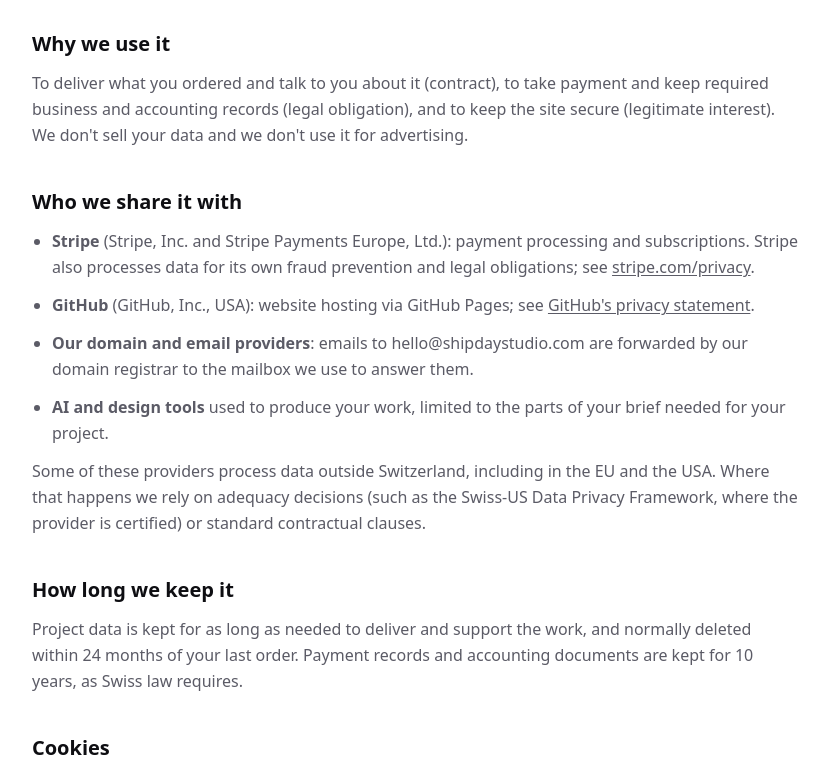
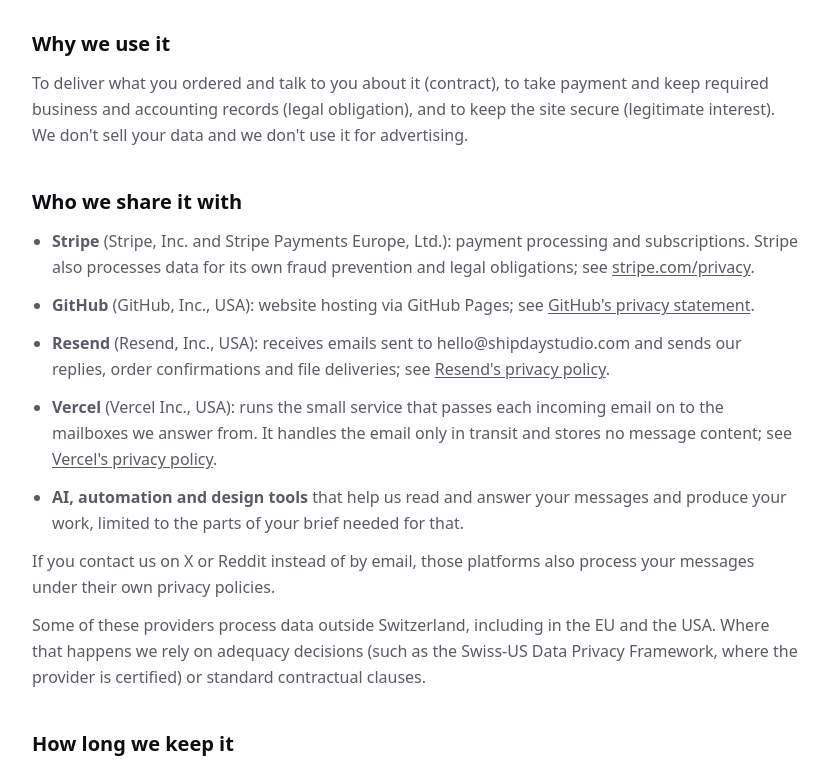
Before and after one commit to SALTAAI/shipday-studio-site, a Next.js app: page /privacy in a window 1280 px wide. Shown: the part 1072-1847 px from the top of the page, without its empty margins (64-892 px from the left). Built offline with nearby package versions, Linux system fonts and the light colour scheme.

Commit message:
Legal: correct /privacy processors (Resend receives and sends hello@ email, Vercel relay passes it on in transit; replaces the wrong 'forwarded by our domain registrar' line), widen AI bullet to AI, automation and design tools, add X/Reddit platform line, date 24 October 2026; no personal data

```diff
--- a/src/app/privacy/page.tsx
+++ b/src/app/privacy/page.tsx
@@ -7,12 +7,12 @@ import { pageMeta } from "@/lib/seo";
 export const metadata: Metadata = pageMeta({
   path: "/privacy",
   title: "Privacy Policy",
-  description: "How Shipday Studio handles your personal data: Stripe payments, email briefs and GitHub Pages hosting. No tracking cookies.",
+  description: "How Shipday Studio handles your personal data: Stripe payments, email via Resend, GitHub Pages hosting. No tracking cookies.",
 });
 
 export default function Privacy() {
   return (
-    <LegalPage title="Privacy Policy" updated="21 October 2026">
+    <LegalPage title="Privacy Policy" updated="24 October 2026">
       <p>
         This policy explains what personal data Shipday Studio collects and why. We follow the Swiss Federal Act on Data
         Protection (FADP) and, where it applies to you, the EU General Data Protection Regulation (GDPR).
@@ -35,9 +35,11 @@ export default function Privacy() {
       <ul>
         <li><strong>Stripe</strong> (Stripe, Inc. and Stripe Payments Europe, Ltd.): payment processing and subscriptions. Stripe also processes data for its own fraud prevention and legal obligations; see <a href="https://stripe.com/privacy" target="_blank" rel="noopener noreferrer">stripe.com/privacy</a>.</li>
         <li><strong>GitHub</strong> (GitHub, Inc., USA): website hosting via GitHub Pages; see <a href="https://docs.github.com/site-policy/privacy-policies/github-general-privacy-statement" target="_blank" rel="noopener noreferrer">GitHub&apos;s privacy statement</a>.</li>
-        <li><strong>Our domain and email providers</strong>: emails to {site.email} are forwarded by our domain registrar to the mailbox we use to answer them.</li>
-        <li><strong>AI and design tools</strong> used to produce your work, limited to the parts of your brief needed for your project.</li>
+        <li><strong>Resend</strong> (Resend, Inc., USA): receives emails sent to {site.email} and sends our replies, order confirmations and file deliveries; see <a href="https://resend.com/legal/privacy-policy" target="_blank" rel="noopener noreferrer">Resend&apos;s privacy policy</a>.</li>
+        <li><strong>Vercel</strong> (Vercel Inc., USA): runs the small service that passes each incoming email on to the mailboxes we answer from. It handles the email only in transit and stores no message content; see <a href="https://vercel.com/legal/privacy-policy" target="_blank" rel="noopener noreferrer">Vercel&apos;s privacy policy</a>.</li>
+        <li><strong>AI, automation and design tools</strong> that help us read and answer your messages and produce your work, limited to the parts of your brief needed for that.</li>
       </ul>
+      <p>If you contact us on X or Reddit instead of by email, those platforms also process your messages under their own privacy policies.</p>
       <p>Some of these providers process data outside Switzerland, including in the EU and the USA. Where that happens we rely on adequacy decisions (such as the Swiss-US Data Privacy Framework, where the provider is certified) or standard contractual clauses.</p>
 
       <h2>How long we keep it</h2>
```
